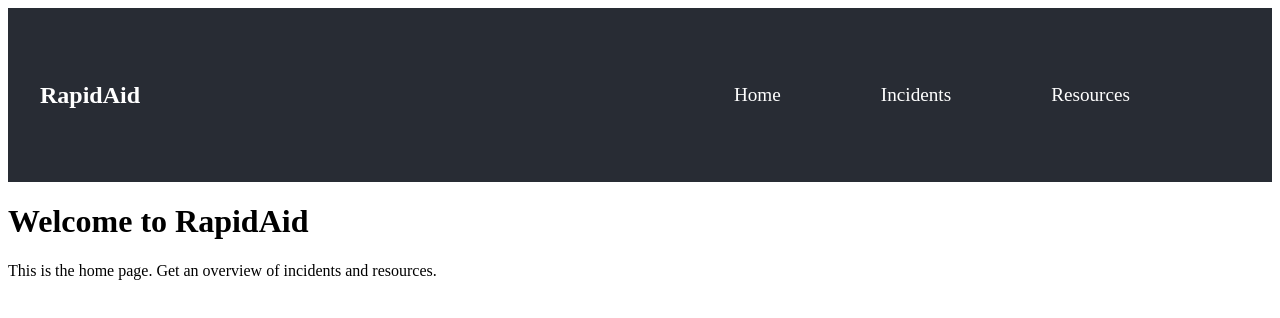
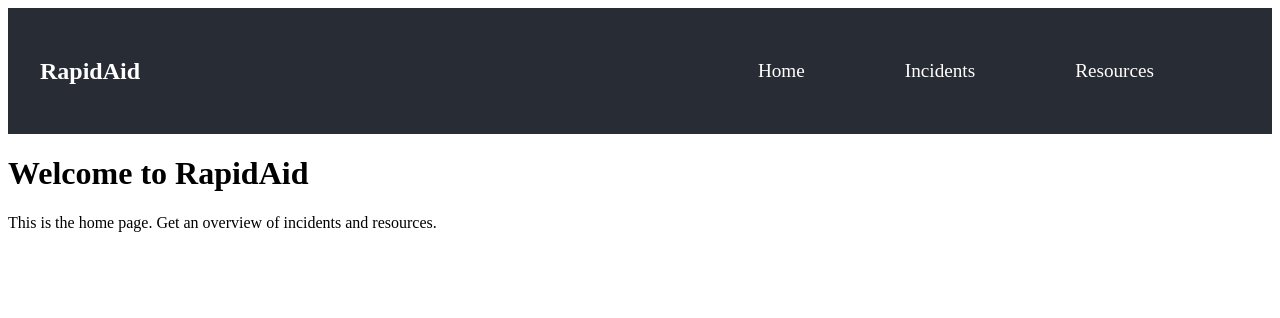
Before and after one commit to Hasmitha0110/RapidAid-GUI, a React (Vite) app: page / in a window 1280 px wide. Shown: the top 318 px of the page. Built offline with nearby package versions, Linux system fonts and the light colour scheme.

Commit message:
little update

```diff
--- a/src/components/Navbar.css
+++ b/src/components/Navbar.css
@@ -17,7 +17,7 @@
     display: flex;
     list-style: none;
     margin: 0;
-    padding: 5%;
+    padding: 3%;
 }
 
 .nav-link {
```
